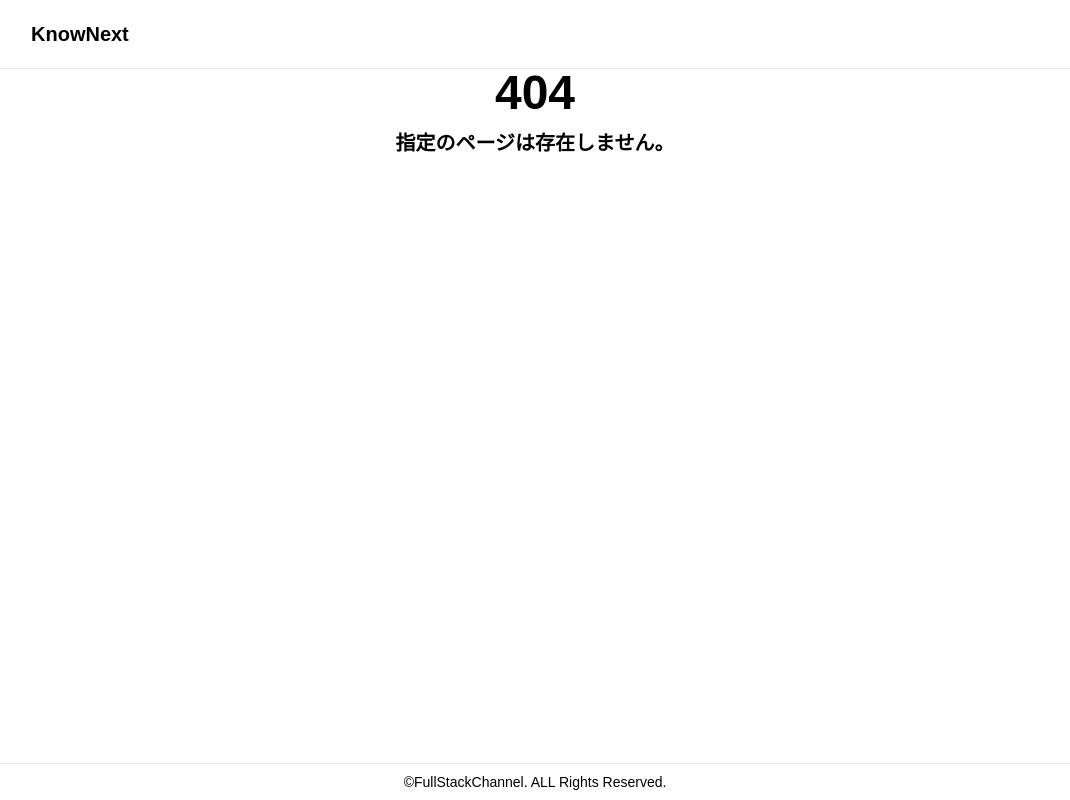
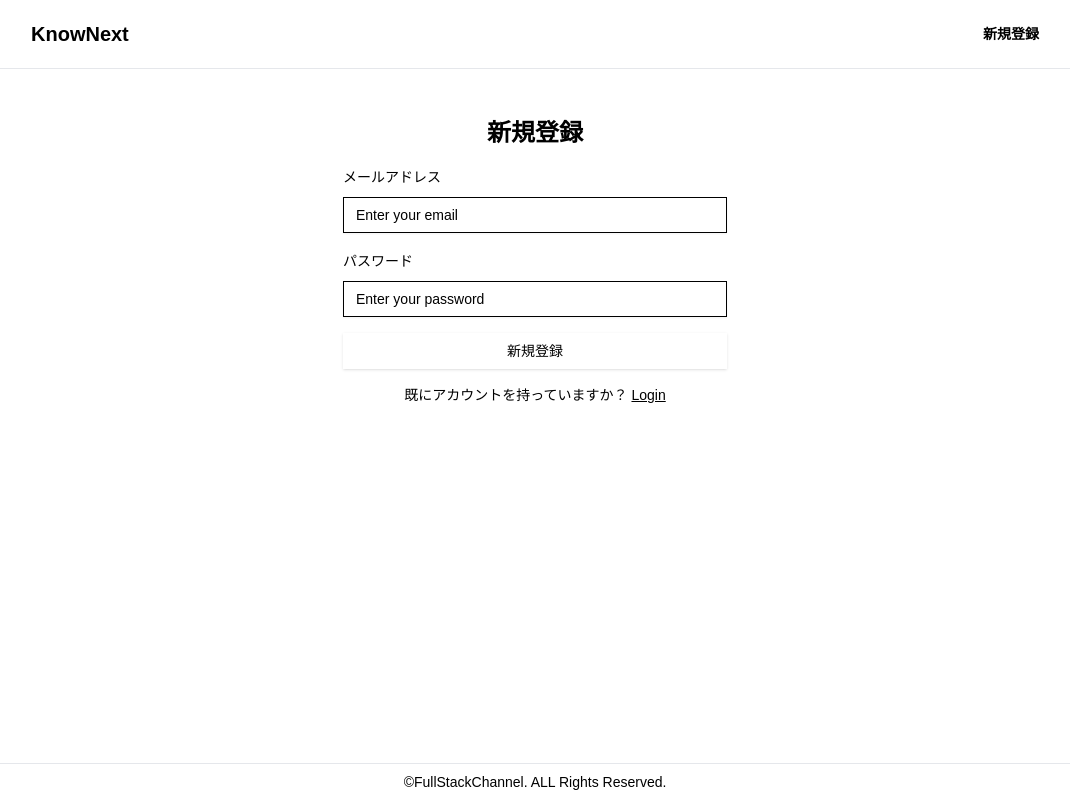
Before and after one commit to hiro0211/knownext, a Next.js app: page /auth/signup in a window 1280 px wide. Before the commit this address had no page. Shown: the whole page, without its empty margins (105-1175 px from the left). Built offline with nearby package versions, Linux system fonts and the light colour scheme; no server answers; a web font is replaced by a local one.

Commit message:
サインアップ機能を実装

```diff
--- /dev/null
+++ b/app/auth/signup/page.tsx
@@ -0,0 +1,140 @@
+"use client"
+
+import { useRouter } from "next/navigation"
+import { z } from "zod"
+import { zodResolver } from "@hookform/resolvers/zod"
+import { useForm } from "react-hook-form"
+
+import { supabase } from "@/lib/supabaseClient"
+import {
+  Form,
+  FormField,
+  FormItem,
+  FormLabel,
+  FormControl,
+  FormMessage,
+} from "@/components/ui/form"
+import { Input } from "@/components/ui/input"
+import { Button } from "@/components/ui/button"
+
+// バリデーション用のZodスキーマ
+const signUpSchema = z.object({
+  email: z.string().email("メールアドレスの形式が正しくありません"),
+  password: z
+    .string()
+    .min(8, "パスワードは8文字以上で入力してください"),
+})
+
+// スキーマから型を生成
+type SignUpFormValues = z.infer<typeof signUpSchema>
+
+export default function SignUpPage() {
+  const router = useRouter()
+
+  // react-hook-formの初期化
+  const form = useForm<SignUpFormValues>({
+    resolver: zodResolver(signUpSchema),
+    defaultValues: {
+      email: "",
+      password: "",
+    },
+  })
+
+  // フォーム送信時の処理
+  const onSubmit = async (values: SignUpFormValues) => {
+    const { email, password } = values
+
+    // 1) Supabase Authでユーザー作成
+    const { data, error } = await supabase.auth.signUp({
+      email,
+      password,
+    })
+
+    if (error) {
+      console.error("Sign up error:", error.message)
+      alert(error.message)
+      return
+    }
+
+    // 2) カスタムUsersテーブルへの登録が必要な場合
+    //    (Supabase Authだけで十分なら、以下は不要です)
+    if (data.user) {
+      const { error: insertError } = await supabase.from("Users").insert({
+        id: data.user.id,       // AuthユーザーID (UUID)
+        email: data.user.email, // メールアドレス
+        // image_pathなど、必要に応じて追加
+      })
+
+      if (insertError) {
+        console.error("Insert user error:", insertError.message)
+        alert("ユーザー情報の保存に失敗しました。")
+        return
+      }
+    }
+
+    // 3) サインアップ成功後、ログイン画面へ遷移
+    alert("新規登録が完了しました。ログインしてください。")
+    router.push("/login")
+  }
+
+  return (
+    <div className="flex flex-col items-center justify-center w-full max-w-sm mx-auto mt-12">
+      <h1 className="text-2xl font-bold mb-4">新規登録</h1>
+
+      <Form {...form}>
+        <form onSubmit={form.handleSubmit(onSubmit)} className="space-y-4 w-full">
+          {/* メールアドレス */}
+          <FormField
+            control={form.control}
+            name="email"
+            render={({ field }) => (
+              <FormItem>
+                <FormLabel>メールアドレス</FormLabel>
+                <FormControl>
+                  <Input
+                    type="email"
+                    placeholder="Enter your email"
+                    {...field}
+                  />
+                </FormControl>
+                <FormMessage />
+              </FormItem>
+            )}
+          />
+
+          {/* パスワード */}
+          <FormField
+            control={form.control}
+            name="password"
+            render={({ field }) => (
+              <FormItem>
+                <FormLabel>パスワード</FormLabel>
+                <FormControl>
+                  <Input
+                    type="password"
+                    placeholder="Enter your password"
+                    {...field}
+                  />
+                </FormControl>
+                <FormMessage />
+              </FormItem>
+            )}
+          />
+
+          {/* 新規登録ボタン */}
+          <Button type="submit" className="w-full">
+            新規登録
+          </Button>
+        </form>
+      </Form>
+
+      {/* 既にアカウントを持っていますか？Login */}
+      <div className="mt-4 text-sm">
+        既にアカウントを持っていますか？{" "}
+        <a href="/login" className="underline hover:text-primary">
+          Login
+        </a>
+      </div>
+    </div>
+  )
+}
--- a/components/navigation/Navigation.tsx
+++ b/components/navigation/Navigation.tsx
@@ -10,7 +10,9 @@ const Navigation = () => {
         <Link href="/" className="font-bold text-xl">
           KnowNext
         </Link>
-
+        <Link href="/auth/signup" className="font-bold text-sm">
+          新規登録
+        </Link>
       </div>
     </header>
   )
--- /dev/null
+++ b/lib/supabaseClient.ts
@@ -0,0 +1,6 @@
+import { createClient } from "@supabase/supabase-js"
+
+export const supabase = createClient(
+  process.env.NEXT_PUBLIC_SUPABASE_URL || "",
+  process.env.NEXT_PUBLIC_SUPABASE_ANON_KEY || ""
+)
```
